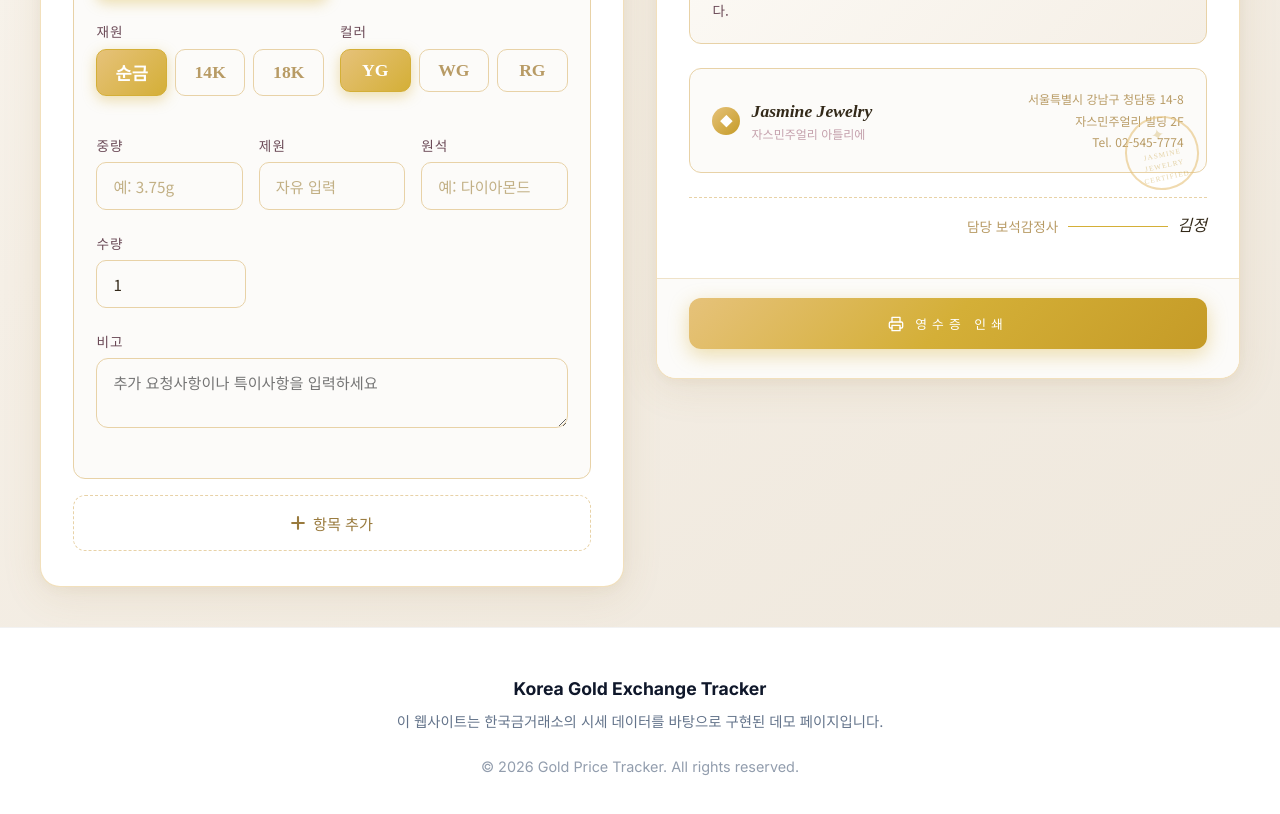
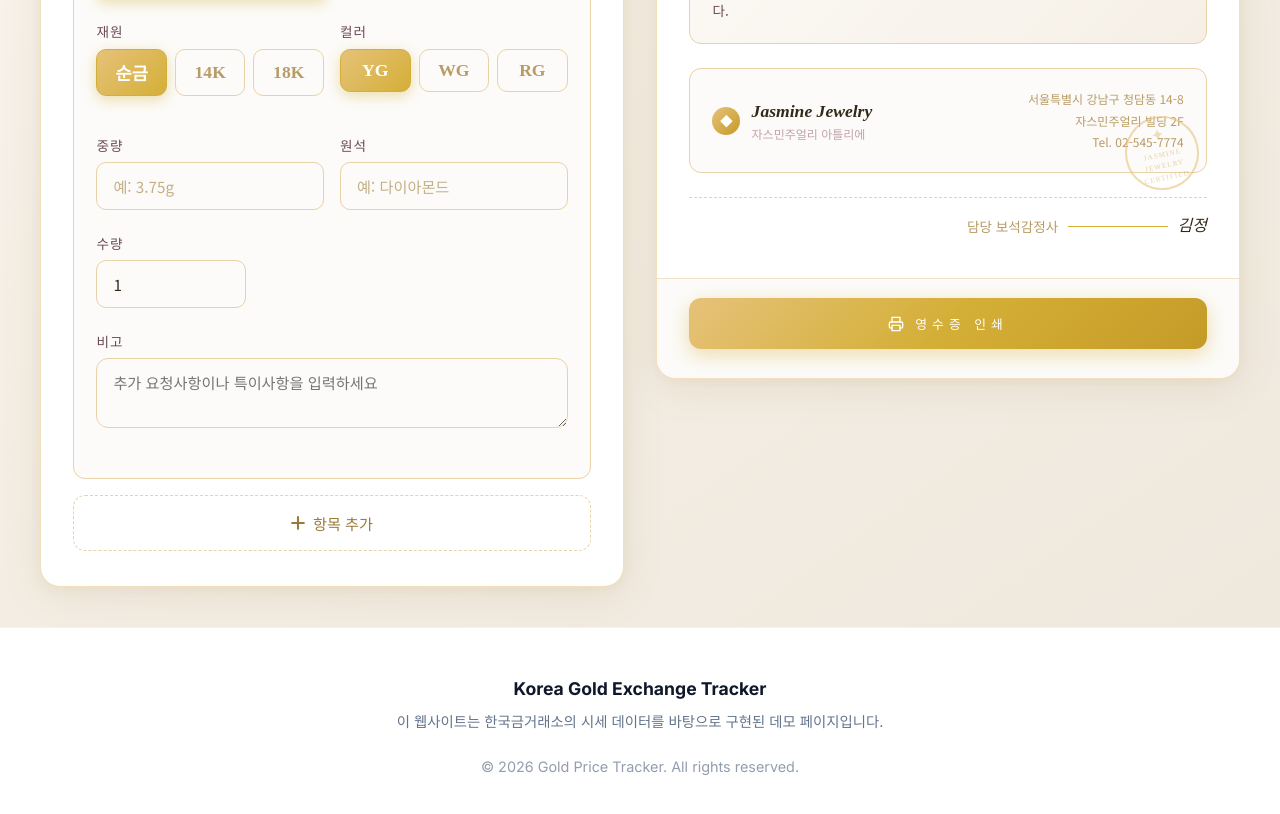
Before and after one commit to f1man/gold, a Next.js app: page /admin/invoice in a window 1280 px wide. Shown: the part 1020-1834 px from the top of the page. Built offline with nearby package versions, Linux system fonts and the light colour scheme.

Commit message:
feat: remove spec input field from invoice

```diff
--- a/src/app/admin/invoice/page.tsx
+++ b/src/app/admin/invoice/page.tsx
@@ -245,7 +245,7 @@ export default function InvoicePage() {
               )}
 
               {item.type === '금' && (
-                <div className={styles.row3} style={{ marginTop: '1rem' }}>
+                <div className={styles.row2} style={{ marginTop: '1rem' }}>
                   <div className={styles.formGroup}>
                     <label>중량</label>
                     <input
@@ -254,16 +254,6 @@ export default function InvoicePage() {
                       value={item.weight || ''}
                       onChange={e => updateItem(item.id, 'weight', e.target.value)}
                       placeholder="예: 3.75g"
-                    />
-                  </div>
-                  <div className={styles.formGroup}>
-                    <label>제원</label>
-                    <input
-                      type="text"
-                      className={styles.input}
-                      value={item.spec || ''}
-                      onChange={e => updateItem(item.id, 'spec', e.target.value)}
-                      placeholder="자유 입력"
                     />
                   </div>
                   <div className={styles.formGroup}>
@@ -377,9 +367,7 @@ export default function InvoicePage() {
                 ) : (
                   items.map(item => {
                     const getSpec = () => {
-                      let text = item.type === '금' ? `${item.material} / ${item.color}` : item.size;
-                      if (item.spec) text += ` / ${item.spec}`;
-                      return text;
+                      return item.type === '금' ? `${item.material} / ${item.color}` : item.size;
                     };
 
                     return (
```
